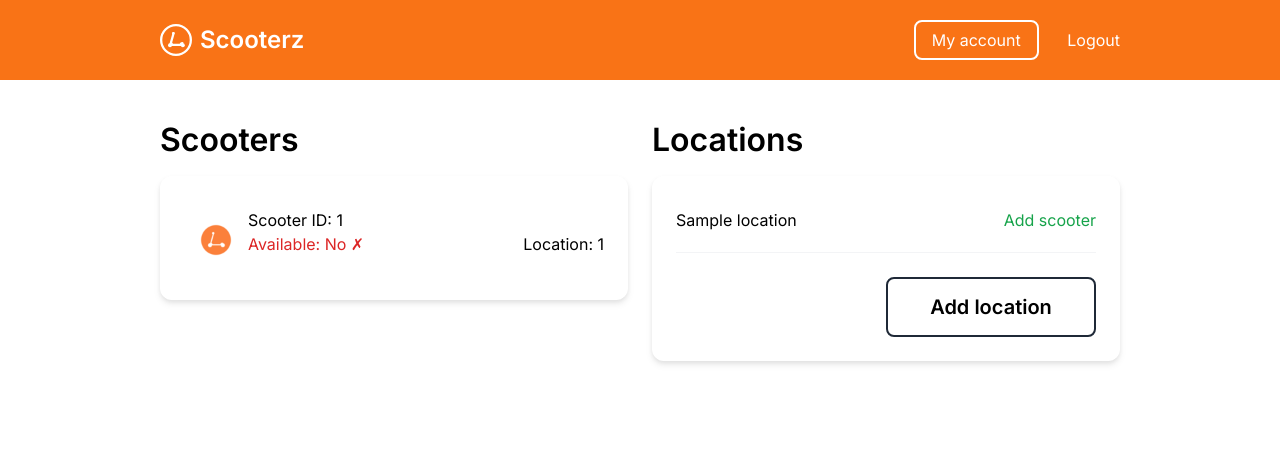
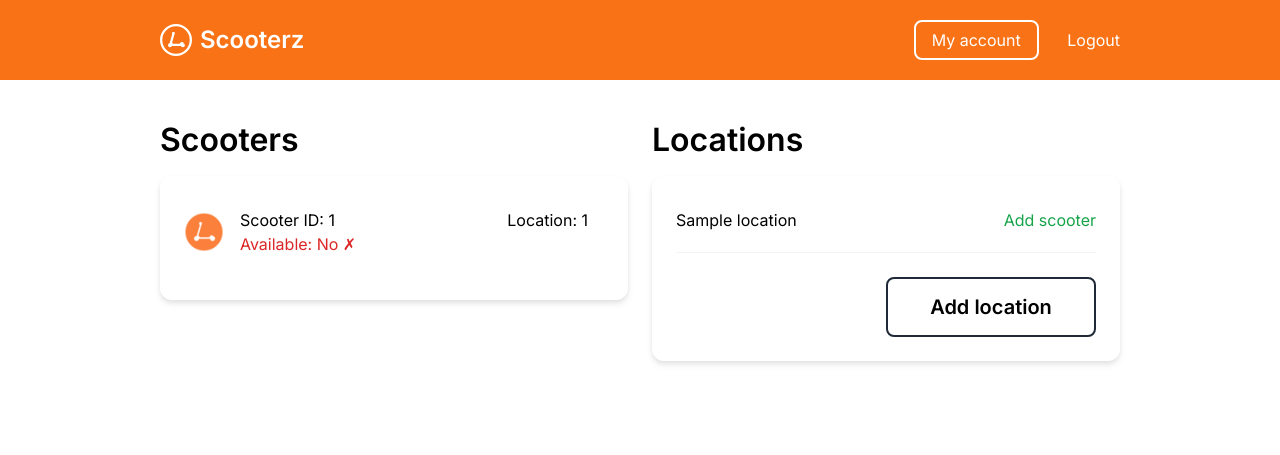
Before and after one commit to dillongoods/escooter-app, a Flask app: template app/templates/manager/index.html in a window 1280 px wide. Shown: the top 455 px of the page. Run offline with Flask 2, Linux system fonts and the light colour scheme; the template is opened without the code that fills it: most values are stand-ins (such as "Sample title", 1, 10 or a date in 2020); some libraries are stand-ins or nearby versions.

Commit message:
fix styling

```diff
--- a/app/templates/manager/index.html
+++ b/app/templates/manager/index.html
@@ -3,28 +3,34 @@
   <div class="flex-1">
     <span class="text-h6">Scooters</span>
     <div class="mt-4 bg-white drop-shadow-md rounded-xl p-6">
+      <div class="overflow-y-auto max-h-[400px]">
         {% if Scooters|length == 0 %}
         <span class="text-center text-body-lg text-gray-500 my-8"
           >It appears there are no scooters yet. You can add them now</span
         >
         {% else %} {% for scooter in Scooters %}
-      <div class="mb-3 py-2">
+        <div class="mb-3 py-2 flex items-center flex-1">
           <img
-          class="h-16 w-16 object-cover float-left p-4"
+            class="h-10 w-10 mr-4 object-cover float-left"
             src="static/favicon.ico"
             alt="small scooter icon"
           />
+          <div class="flex flex-col w-full">
+            <div class="flex justify-between w-full">
               <span>Scooter ID: {{scooter.id}}</span><br />
+              <span class="mr-4">Location: {{scooter.location_id}}</span>
+            </div>
             <p class="flex justify-between">
               {% if scooter.availability == True %}
               <span class="text-green-600">Available: Yes &#10003;</span>
               {% else %}
               <span class="text-red-600">Available: No &#10007;</span>
               {% endif %}
-          <span>Location: {{scooter.location_id}}</span>
             </p>
           </div>
+        </div>
         {% endfor %} {% endif %}
+      </div>
     </div>
   </div>
   <div class="flex-1">
```
Also changed, not shown: app/views.py (+1 -19 lines), app.db. Lines whose indentation alone changed are shown as unchanged.
